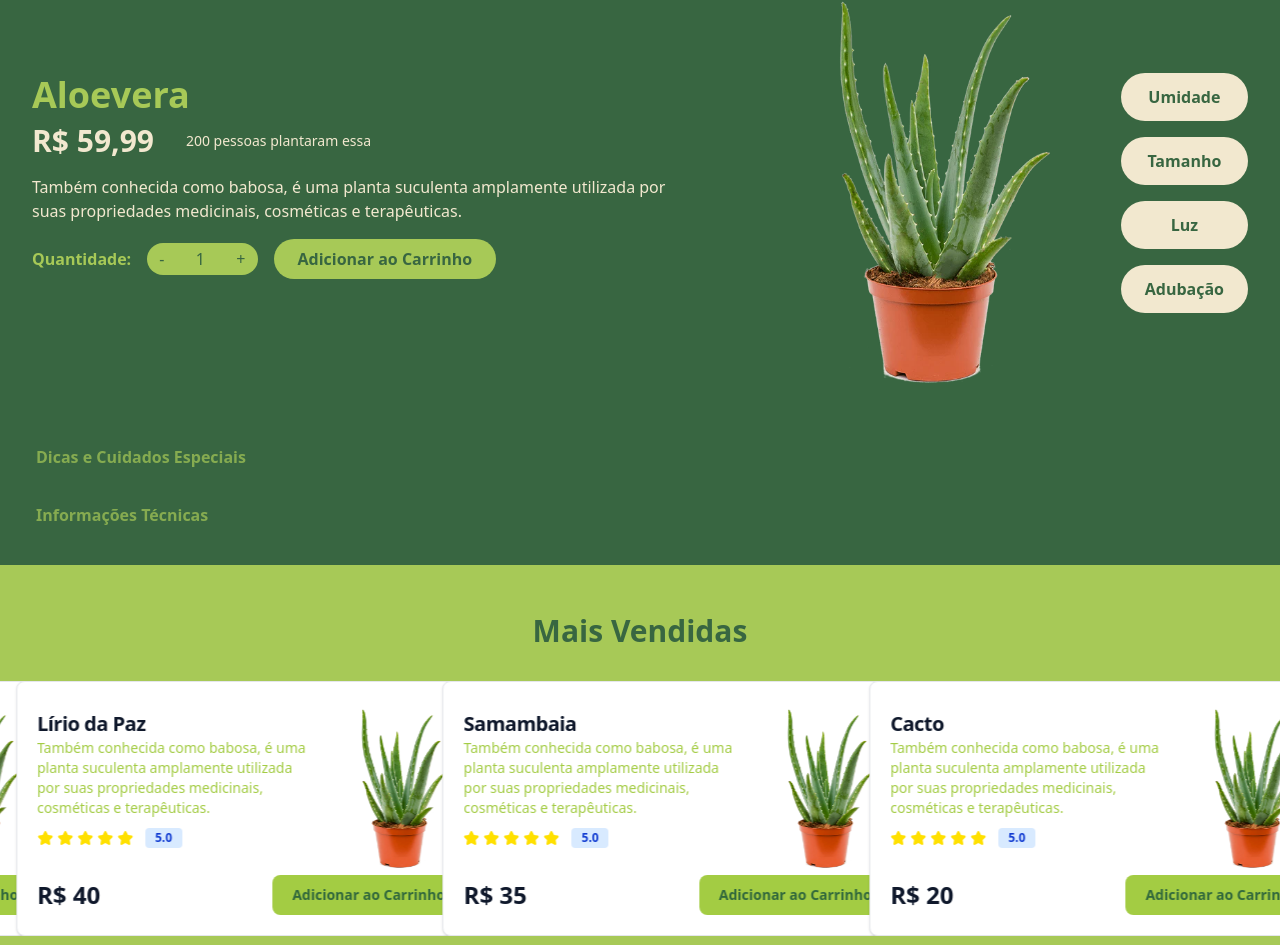
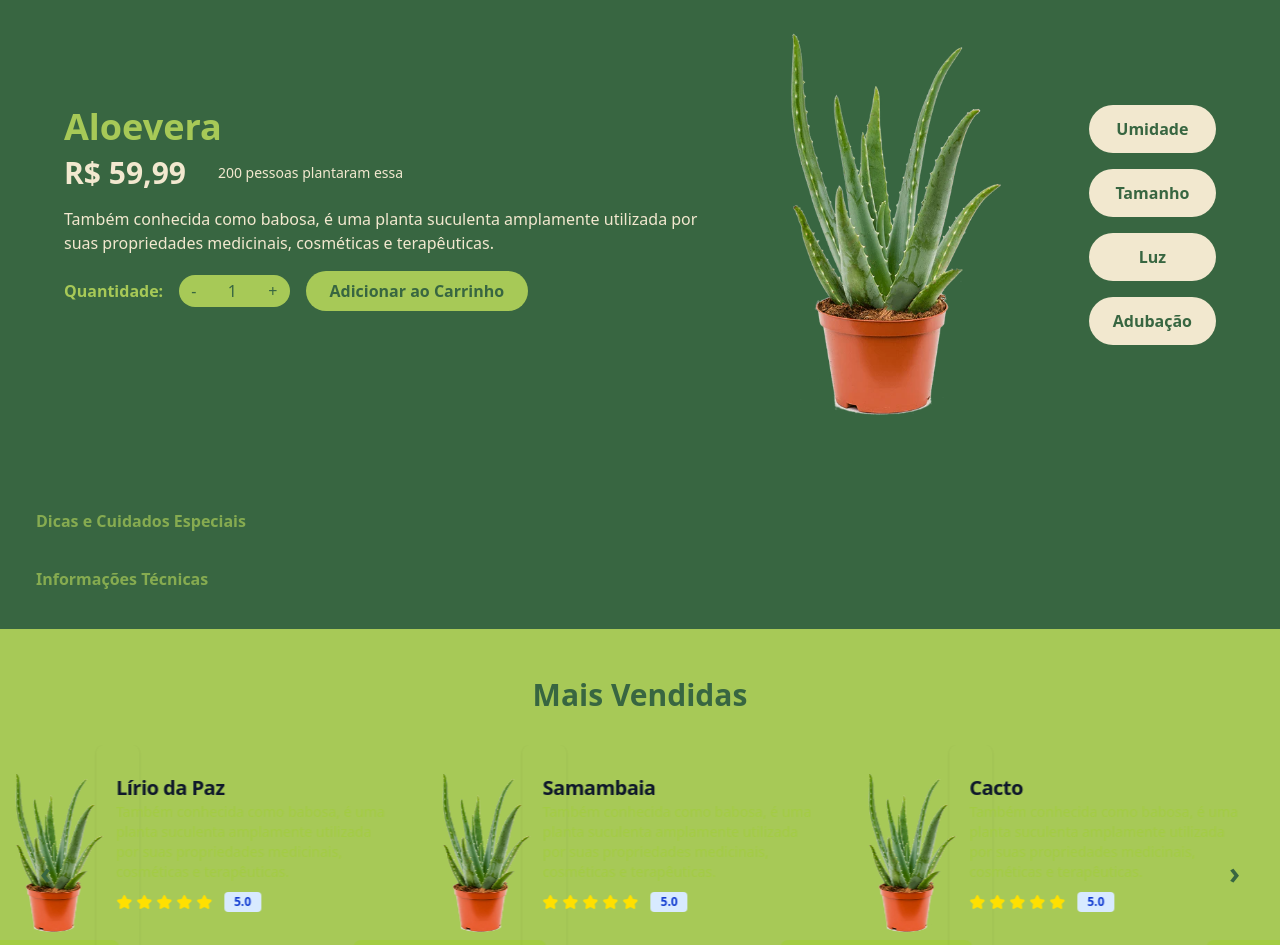
Before and after one commit to standbytheboy/gardenme, a React (Vite) app in the folder frontend/: page /plantas in a window 1280 px wide. Shown: the part 111-1056 px from the top of the page. Built offline with nearby package versions, Linux system fonts and the light colour scheme; some icons are missing.

Commit message:
enhancing ui

```diff
--- a/frontend/src/components/MainPlant.tsx
+++ b/frontend/src/components/MainPlant.tsx
@@ -32,13 +32,13 @@ export const MainPlant: React.FC<MainPlantProps> = ({ onAddToCartClick }) => {
   return (
     <div>
       {/* Seção Principal da Planta */}
-      <section className="bg-[#386641] p-8 flex flex-col lg:flex-row items-center gap-8 w-screen mt-20">
+      <section className="bg-[#386641] p-16 flex flex-col lg:flex-row justify-between items-center gap-8 w-screen mt-20">
         {/* Lado Esquerdo - Detalhes da Planta */}
-        <div className="flex-1 text-center lg:text-left">
-          <h1 className="text-4xl font-bold mb-2 text-[#A7C957]">
+        <div className="flex-1 text-center lg:text-left max-w-min">
+          <h1 className="text-4xl font-bold mb-2 text-[#A7C957] w-min">
             {mainPlantData.name}
           </h1>
-          <div className="flex gap-8 items-center">
+          <div className="flex gap-8 items-center w-100">
             <p className="text-3xl font-bold text-[#F2E8CF] mb-4">
               {mainPlantData.price}
             </p>
@@ -49,7 +49,7 @@ export const MainPlant: React.FC<MainPlantProps> = ({ onAddToCartClick }) => {
           <p className="mb-4 text-[#F2E8CF] w-[40rem]">{mainPlantData.description}</p>
 
           {/* Ações e Quantidade */}
-          <div className="flex items-center space-x-4 mb-8">
+          <div className="flex items-center space-x-4 mb-8 w-150">
             <span className="font-semibold text-[#A7C957]">Quantidade:</span>
             <div className="flex items-center">
               <button className="px-3 py-1 bg-[#A7C957] text-[#386641] rounded-l-full cursor-pointer">
@@ -82,18 +82,18 @@ export const MainPlant: React.FC<MainPlantProps> = ({ onAddToCartClick }) => {
 
         {/* Lado Direito - Botões de Características */}
         <div className="flex flex-col items-stretch space-y-4 flex-shrink-0">
-          <button className="bg-[#F2E8CF] text-[#386641] font-semibold py-3 px-6 rounded-full hover:bg-opacity-80 transition-colors">
+          <div className="bg-[#F2E8CF] text-[#386641] text-center font-semibold py-3 px-6 rounded-full hover:bg-opacity-80 transition-colors">
             Umidade
-          </button>
-          <button className="bg-[#F2E8CF] text-[#386641] font-semibold py-3 px-6 rounded-full hover:bg-opacity-80 transition-colors">
+          </div>
+          <div className="bg-[#F2E8CF] text-[#386641] text-center font-semibold py-3 px-6 rounded-full hover:bg-opacity-80 transition-colors">
             Tamanho
-          </button>
-          <button className="bg-[#F2E8CF] text-[#386641] font-semibold py-3 px-6 rounded-full hover:bg-opacity-80 transition-colors">
+          </div>
+          <div className="bg-[#F2E8CF] text-[#386641] text-center font-semibold py-3 px-6 rounded-full hover:bg-opacity-80 transition-colors">
             Luz
-          </button>
-          <button className="bg-[#F2E8CF] text-[#386641] font-semibold py-3 px-6 rounded-full hover:bg-opacity-80 transition-colors">
+          </div>
+          <div className="bg-[#F2E8CF] text-[#386641] text-center font-semibold py-3 px-6 rounded-full hover:bg-opacity-80 transition-colors">
             Adubação
-          </button>
+          </div>
         </div>
       </section>
       {/* Acordeão de Dicas */}
--- a/frontend/src/components/PlantCard.tsx
+++ b/frontend/src/components/PlantCard.tsx
@@ -10,7 +10,7 @@ interface PlantCardProps {
 // 2. Use a interface na função do componente
 export function PlantCard({ plant }: PlantCardProps) {
   return (
-    <div className="flex flex-col w-[470px] h-[255px] bg-white border border-gray-200 rounded-lg shadow-sm dark:bg-[#386641] dark:border-gray-700 p-5 mx-4">
+    <div className="flex flex-col w-[470px] h-[255px] rounded-lg shadow-sm dark:bg-[#386641] p-5 mx-4">
       <div className="flex justify-between items-center h-full">
         <div>
           <a href="#">
--- a/frontend/src/components/carousel/Carousel.tsx
+++ b/frontend/src/components/carousel/Carousel.tsx
@@ -1,12 +1,16 @@
+import { useRef } from "react";
 import { Swiper, SwiperSlide } from "swiper/react";
-import { EffectCoverflow } from "swiper/modules";
+import { EffectCoverflow, Navigation } from "swiper/modules";
 import "swiper/css";
 import "swiper/css/effect-coverflow";
-import "./Carousel.css"; // Mantenha este para o box-reflect e quaisquer outros estilos customizados
-
-import { PlantCard } from '../PlantCard';
+import "swiper/css/navigation";
+import "./Carousel.css";
+import { PlantCard } from "../PlantCard";
 
 export const Carousel = () => {
+  const prevRef = useRef<HTMLDivElement>(null);
+  const nextRef = useRef<HTMLDivElement>(null);
+
   const plantCardsData = [
     { id: 1, name: "Samambaia", price: "R$ 35" },
     { id: 2, name: "Cacto", price: "R$ 20" },
@@ -18,20 +22,38 @@ export const Carousel = () => {
   ];
 
   return (
-        <section className="flex justify-center items-center w-screen text-sm text-gray-900">
+    <section className="flex justify-center items-center w-screen text-sm text-gray-900 relative">
+      {/* Botões customizados */}
+      <div
+        ref={prevRef}
+        className="absolute left-10 top-1/2 -translate-y-1/2 z-20 cursor-pointer text-3xl font-bold text-[#386641]"
+      >
+        ‹
+      </div>
+      <div
+        ref={nextRef}
+        className="absolute right-10 top-1/2 -translate-y-1/2 z-20 cursor-pointer text-3xl font-bold text-[#386641]"
+      >
+        ›
+      </div>
+
       <Swiper
         grabCursor={true}
         centeredSlides={true}
         slidesPerView={3}
         loop={true}
-                modules={[EffectCoverflow]}
+        modules={[EffectCoverflow, Navigation]}
+        navigation={{
+          prevEl: prevRef.current,
+          nextEl: nextRef.current,
+        }}
         className="pt-[50px] pb-[140px]"
       >
         {plantCardsData.map((plant) => (
           <SwiperSlide
             key={plant.id}
-                        className="rounded-lg w-[300px] h-[250px]"
-                        style={{ filter: 'saturate(1.2)' }}
+            className="pl-20 rounded-lg w-[300px] h-[250px]"
+            style={{ filter: "saturate(1.2)" }}
           >
             <PlantCard plant={plant} />
           </SwiperSlide>
--- a/frontend/src/pages/CheckoutPage.tsx
+++ b/frontend/src/pages/CheckoutPage.tsx
@@ -204,7 +204,7 @@ const CheckoutPage: React.FC = () => {
 
   return (
     <div>
-      <div className="min-h-screen bg-[#335A42] p-4 md:p-8 flex flex-col items-center mt-21">
+      <div className="min-h-screen bg-[#386641] p-4 md:p-8 flex flex-col items-center mt-21">
         <Navbar></Navbar>
         {/* Título da Página */}
         <h1 className="w-full max-w-7xl text-4xl font-bold text-[#A7C957] mb-8 self-start">
--- a/frontend/src/pages/OrderSucessPage.tsx
+++ b/frontend/src/pages/OrderSucessPage.tsx
@@ -18,7 +18,7 @@ const OrderSuccessPage: React.FC<OrderSuccessPageProps> = ({
   return (
     <div className="mt-21">
       <Navbar></Navbar>
-      <div className="min-h-screen bg-[#344E41] text-center flex flex-col items-center justify-center p-4 md:p-8">
+      <div className="min-h-[15rem] bg-[#386641] text-center flex flex-col items-center justify-center p-8 md:p-20">
         <h1 className="text-4xl md:text-5xl font-bold text-[#A7C957] mb-6">
           Pedido Realizado com Sucesso!
         </h1>
--- a/frontend/src/pages/ProductDetail.tsx
+++ b/frontend/src/pages/ProductDetail.tsx
@@ -34,6 +34,7 @@ const ProductPage: React.FC = () => {
           <h2 className="text-3xl font-bold text-center mb-8">
             Melhores Para Iniciantes
           </h2>
+
           <Carousel></Carousel>
           <div className="h-10"></div>
           <Carousel></Carousel>
```
Lines whose indentation alone changed are shown as unchanged.
